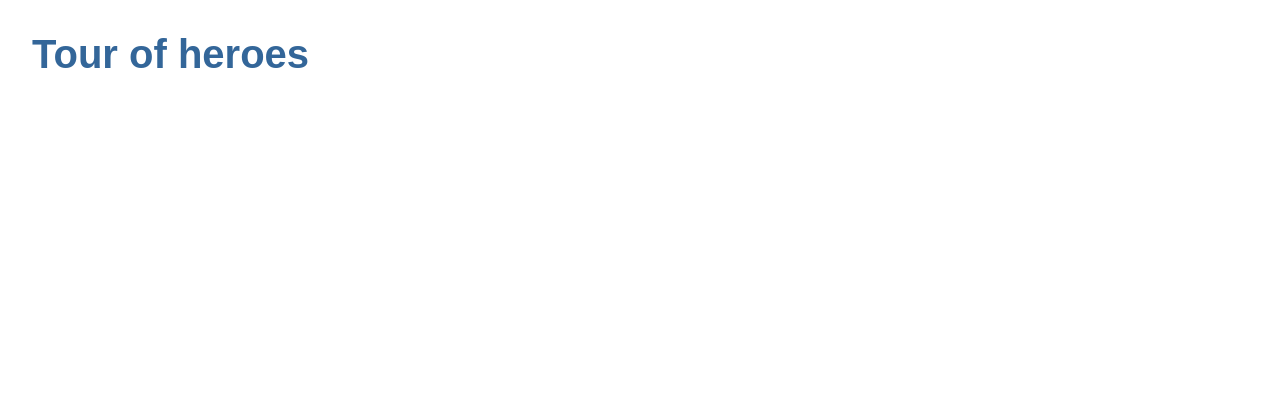
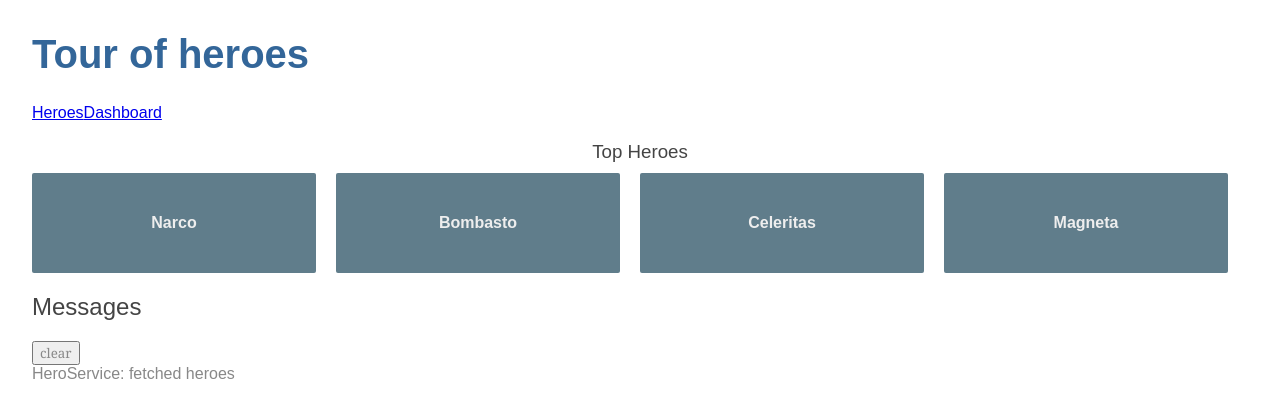
Before and after one commit to Tristanibus/AngularTutorial, an Angular app: page /dashboard in a window 1280 px wide. Before the commit this address led to /. Shown: the top 418 px of the page. Built offline with nearby package versions, Linux system fonts and the light colour scheme.

Commit message:
second part routing

```diff
--- a/src/app/app-routing.module.ts
+++ b/src/app/app-routing.module.ts
@@ -1,9 +1,12 @@
 import { NgModule } from '@angular/core';
 import { RouterModule, Routes } from '@angular/router';
 import { HeroesComponent } from './heroes/heroes.component';
+import { DashboardComponent }   from './dashboard/dashboard.component';
 
 const routes: Routes = [
-  { path: 'heroes', component: HeroesComponent }
+ { path: '', redirectTo: '/dashboard', pathMatch: 'full' },
+ { path: 'heroes', component: HeroesComponent },
+ { path: 'dashboard', component: DashboardComponent }
 ];
 
 @NgModule({
--- a/src/app/app.component.html
+++ b/src/app/app.component.html
@@ -19,5 +19,9 @@
 </ul> -->
 
 <h1>{{title}}</h1>
+<nav>
+  <a routerLink="/heroes">Heroes</a>
+   <a routerLink="/dashboard">Dashboard</a>
+</nav>
 <router-outlet></router-outlet>
 <app-messages></app-messages>
--- a/src/app/app.module.ts
+++ b/src/app/app.module.ts
@@ -5,14 +5,16 @@
 import { HeroesComponent } from './heroes/heroes.component';
 import { HeroDetailComponent } from './hero-detail/hero-detail.component';
 import { MessagesComponent } from './messages/messages.component';
-import { AppRoutingModule } from './/app-routing.module'; // <-- NgModel lives here
+import { AppRoutingModule } from './/app-routing.module';
+import { DashboardComponent } from './dashboard/dashboard.component'; // <-- NgModel lives here
 
 @NgModule({
   declarations: [
     AppComponent,
     HeroesComponent,
     HeroDetailComponent,
-    MessagesComponent
+    MessagesComponent,
+    DashboardComponent
   ],
   imports: [
     BrowserModule,
--- /dev/null
+++ b/src/app/dashboard/dashboard.component.css
@@ -0,0 +1,62 @@
+/* DashboardComponent's private CSS styles */
+[class*='col-'] {
+  float: left;
+  padding-right: 20px;
+  padding-bottom: 20px;
+}
+[class*='col-']:last-of-type {
+  padding-right: 0;
+}
+a {
+  text-decoration: none;
+}
+*, *:after, *:before {
+  -webkit-box-sizing: border-box;
+  -moz-box-sizing: border-box;
+  box-sizing: border-box;
+}
+h3 {
+  text-align: center; margin-bottom: 0;
+}
+h4 {
+  position: relative;
+}
+.grid {
+  margin: 0;
+}
+.col-1-4 {
+  width: 25%;
+}
+.module {
+  padding: 20px;
+  text-align: center;
+  color: #eee;
+  max-height: 120px;
+  min-width: 120px;
+  background-color: #607D8B;
+  border-radius: 2px;
+}
+.module:hover {
+  background-color: #EEE;
+  cursor: pointer;
+  color: #607d8b;
+}
+.grid-pad {
+  padding: 10px 0;
+}
+.grid-pad > [class*='col-']:last-of-type {
+  padding-right: 20px;
+}
+@media (max-width: 600px) {
+  .module {
+    font-size: 10px;
+    max-height: 75px; }
+}
+@media (max-width: 1024px) {
+  .grid {
+    margin: 0;
+  }
+  .module {
+    min-width: 60px;
+  }
+}
--- /dev/null
+++ b/src/app/dashboard/dashboard.component.html
@@ -0,0 +1,8 @@
+<h3>Top Heroes</h3>
+<div class="grid grid-pad">
+  <a *ngFor="let hero of heroes" class="col-1-4">
+    <div class="module hero">
+      <h4>{{hero.name}}</h4>
+    </div>
+  </a>
+</div>
--- /dev/null
+++ b/src/app/dashboard/dashboard.component.ts
@@ -0,0 +1,23 @@
+import { Component, OnInit } from '@angular/core';
+import { Hero } from '../hero';
+import { HeroService } from '../hero.service';
+
+@Component({
+  selector: 'app-dashboard',
+  templateUrl: './dashboard.component.html',
+  styleUrls: ['./dashboard.component.css']
+})
+export class DashboardComponent implements OnInit {
+  heroes: Hero[] = [];
+
+  constructor(private heroService: HeroService) { }
+
+  ngOnInit() {
+  	this.getHeroes();
+  }
+
+  getHeroes(): void {
+  	this.heroService.getHeroes().subscribe(heroes => this.heroes = heroes.slice(1, 5));
+  }
+
+}
--- a/src/app/messages/messages.component.ts
+++ b/src/app/messages/messages.component.ts
@@ -1,5 +1,6 @@
 import { Component, OnInit } from '@angular/core';
 import { MessageService } from '../message.service';
+
 @Component({
   selector: 'app-messages',
   templateUrl: './messages.component.html',
```
Also changed, not shown: 1 other file (tests, documents, lock files or other folders).
